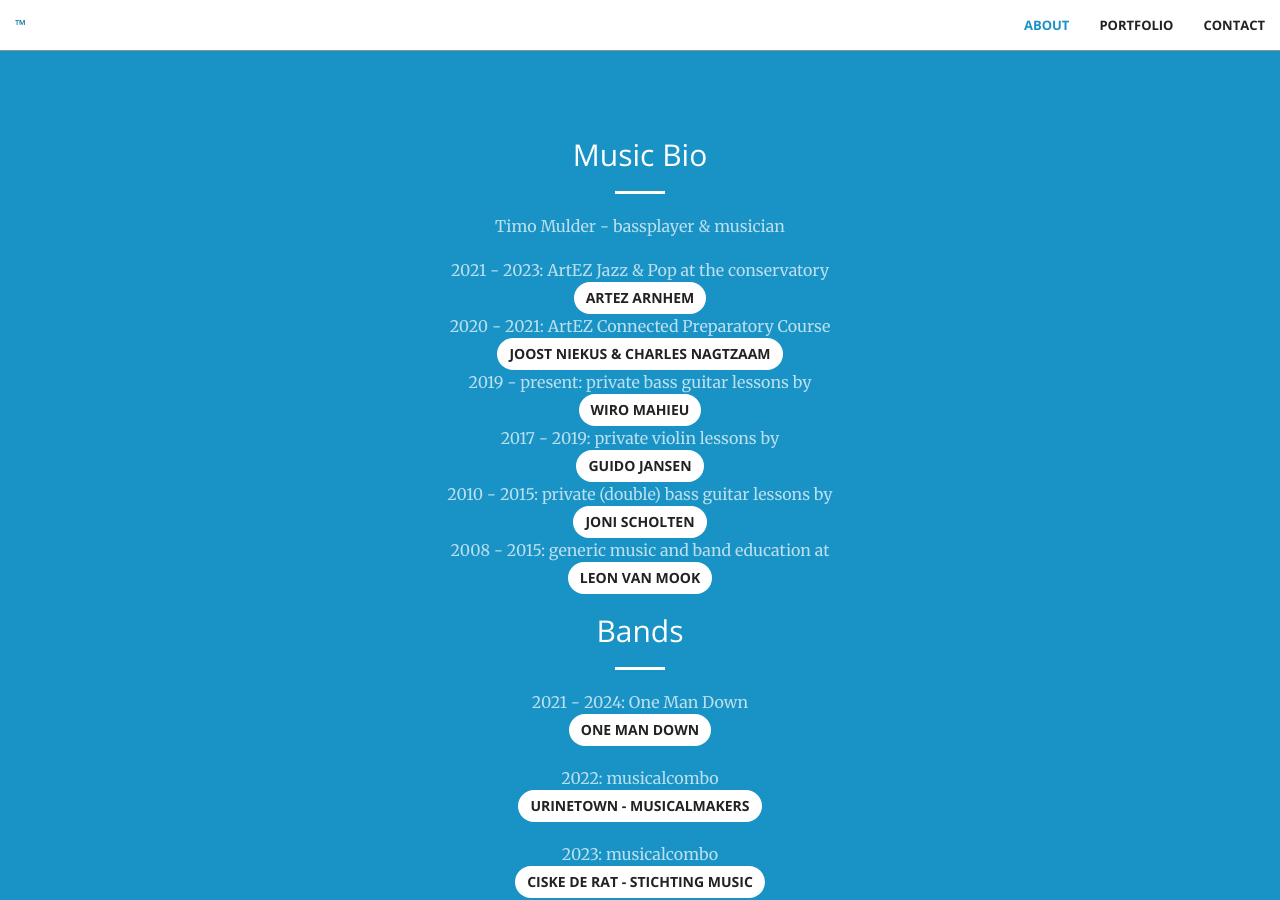
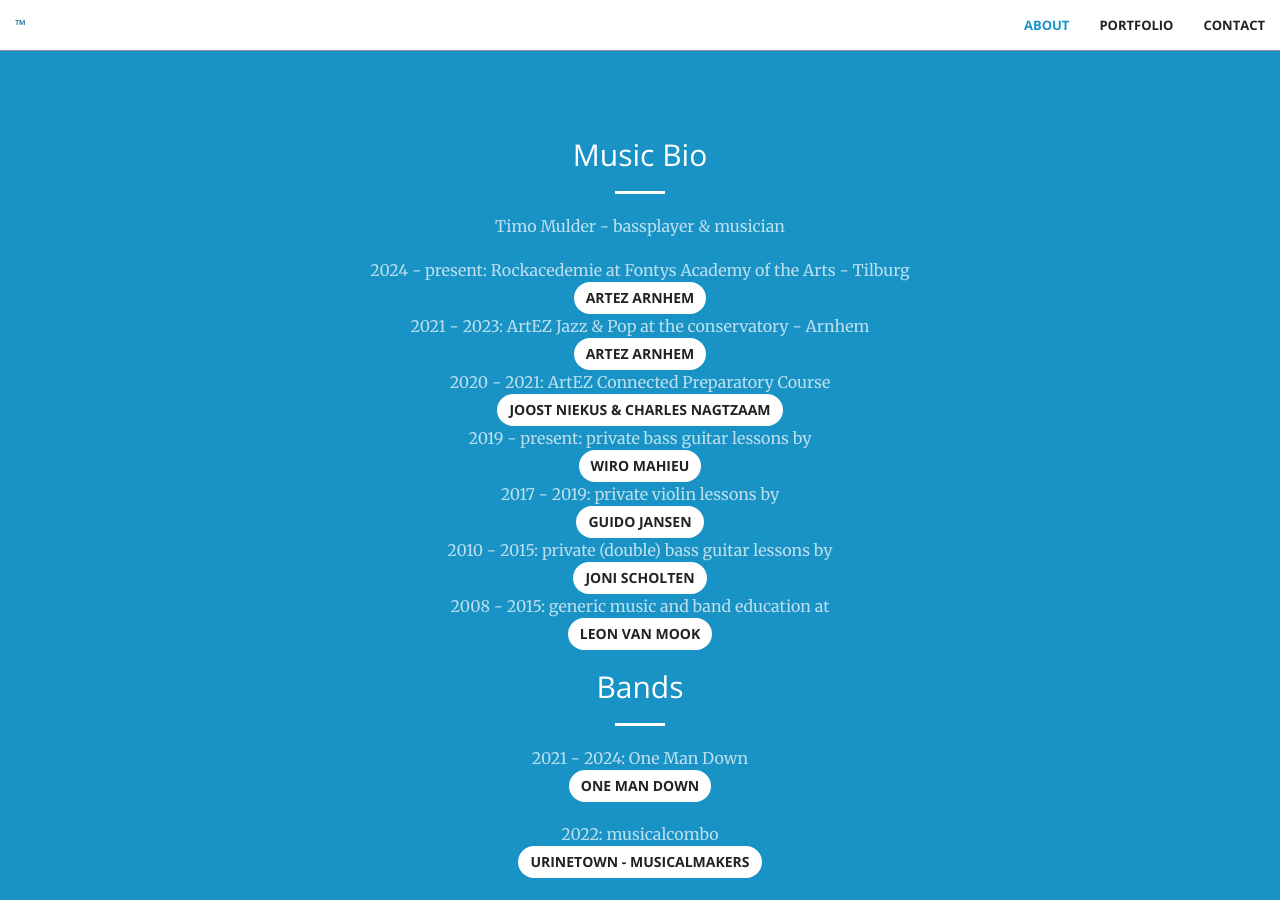
Before and after one commit to tgmulder/tgmulder.github.io, a Jekyll site: the page built from index.html, in a window 1280 px wide and 900 px high, scrolled down 862 px. Built offline with Jekyll 4.4.1, drawn with Linux system fonts in a browser that asks for light colours; a style sheet for code colours, icons or effects is not loaded.

Commit message:
Update call-to-action.html
Rockacademie added

```diff
--- a/_includes/call-to-action.html
+++ b/_includes/call-to-action.html
@@ -5,7 +5,9 @@
                 <h2 class="section-heading">Music Bio</h2>
                               <hr class="light">
               <p class="text-faded">Timo Mulder - bassplayer & musician</br>
-              <p class="text-faded">2021 - 2023: ArtEZ Jazz & Pop at the conservatory </br> <a href="https://www.artez.nl/en/course/jazz-pop-arnhem" target="_blank" class="btn btn-default btn">Artez Arnhem</a></br>
+              <p class="text-faded">
+				2024 - present: Rockacedemie at Fontys Academy of the Arts - Tilburg </br> <a href="https://www.artez.nl/en/course/jazz-pop-arnhem" target="_blank" class="btn btn-default btn">Artez Arnhem</a></br>
+				2021 - 2023: ArtEZ Jazz & Pop at the conservatory - Arnhem </br> <a href="https://www.artez.nl/en/course/jazz-pop-arnhem" target="_blank" class="btn btn-default btn">Artez Arnhem</a></br>
                 2020 - 2021: ArtEZ Connected Preparatory Course </br><a href="https://www.artez.nl/opleidingen/externe-vooropleiding" target="_blank" class="btn btn-default btn"> Joost Niekus & Charles Nagtzaam</a></br>
                 2019 - present: private bass guitar lessons by </br><a href="http://wiromahieu.com" target="_blank" class="btn btn-default btn"> Wiro Mahieu</a></br>
                 2017 - 2019: private violin lessons by </br><a href="http://vioollesnijmegen.nl" target="_blank" class="btn btn-default btn"> Guido Jansen</a></br>
```
